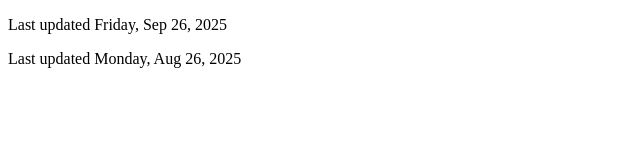
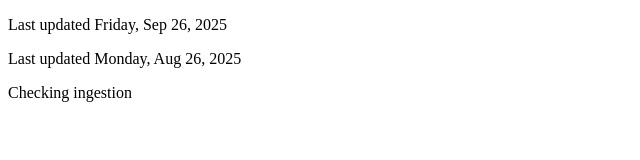
Before and after one commit to Amazzei-smartling/Amazzei-smartling.github.io, a plain HTML site: page index.html in a window 1280 px wide. Shown: the whole page, without its empty margins (0-640 px from the left). Drawn offline with Linux system fonts and the light colour scheme.

Commit message:
ingestion issue

```diff
--- a/index.html
+++ b/index.html
@@ -9,6 +9,7 @@
   <body>
     <p id="firstDate">DCS Placeholder</p>
     <p id="secondDate">DCS Placeholder</p>
+    <p>Checking ingestion</p>
 
 
 
```
